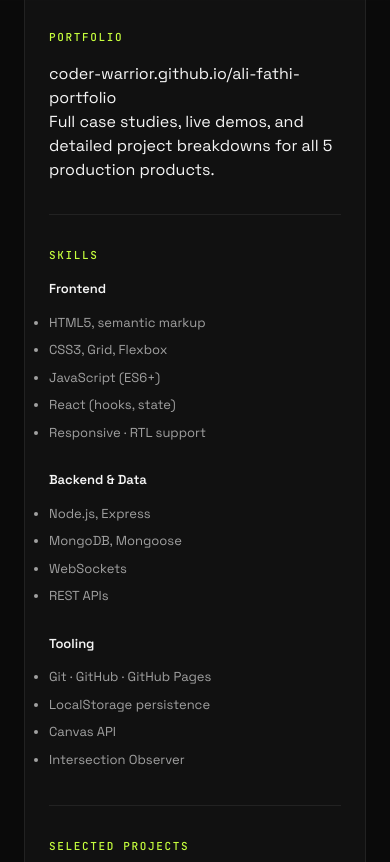
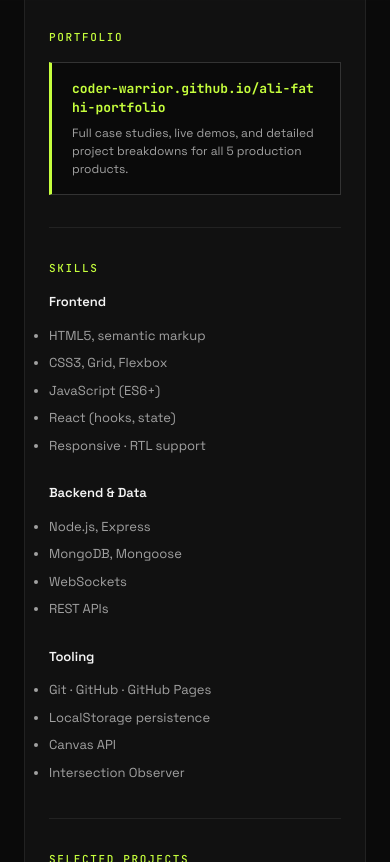
Before and after one commit to Coder-Warrior/ali-fathi-portfolio, a plain HTML site: page cv.html in a window 390 px wide. Shown: the part 843-1705 px from the top of the page. Drawn offline with Linux system fonts and the light colour scheme.

Commit message:
Add CV portfolio highlight styles
Added styles for CV portfolio highlight, URL, and description with print media queries.

```diff
--- a/css/style.css
+++ b/css/style.css
@@ -1367,6 +1367,44 @@ img { max-width: 100%; display: block; }
 .cv-languages strong { font-size: 14px; font-weight: 600; }
 .cv-languages span { font-family: var(--font-mono); font-size: 11px; color: var(--text-mute); }
 
+/* ===== CV Portfolio Highlight ===== */
+.cv-portfolio-highlight {
+  padding: 16px 20px;
+  background: var(--bg);
+  border: 1px solid var(--line-strong);
+  border-left: 3px solid var(--accent);
+}
+
+.cv-portfolio-url {
+  font-family: var(--font-mono);
+  font-size: 13px;
+  font-weight: 700;
+  color: var(--accent) !important;
+  margin-bottom: 6px !important;
+  word-break: break-all;
+}
+
+.cv-portfolio-desc {
+  font-size: 12px;
+  color: var(--text-soft) !important;
+  line-height: 1.5 !important;
+  margin: 0 !important;
+}
+
+/* Print — keep portfolio link visible */
+@media print {
+  .cv-portfolio-highlight {
+    background: #f5f5f5;
+    border-left-color: #000;
+  }
+  .cv-portfolio-url {
+    color: #000 !important;
+  }
+  .cv-portfolio-desc {
+    color: #333 !important;
+  }
+}
+
 /* ===== Print ===== */
 @media print {
   body { background: white; color: black; cursor: auto; }
```
